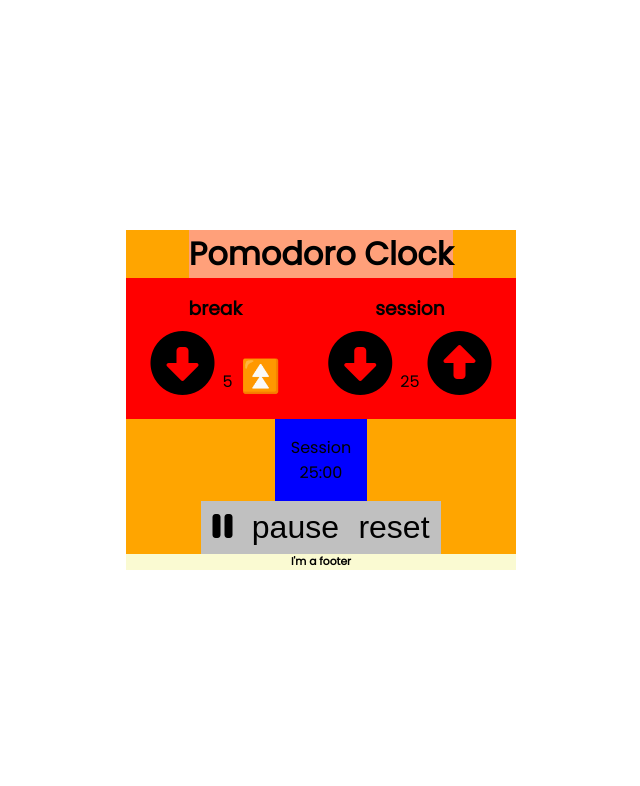
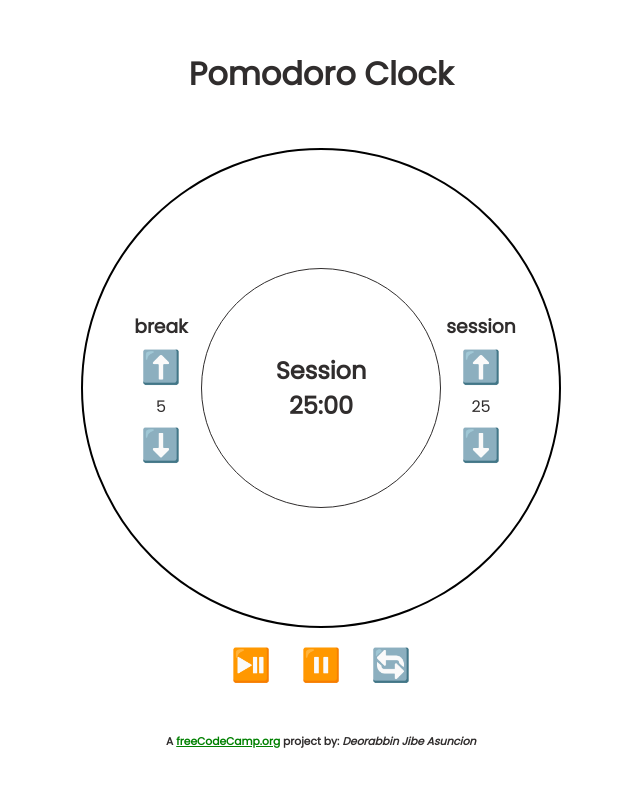
Before and after one commit to djma777/fcc-pomodoro-clock-v2, a React (Create React App) app: page / in a window 1280 px wide. Shown: the top 786 px of the page, without its empty margins (319-959 px from the left). Built offline with nearby package versions, Linux system fonts and the light colour scheme.

Commit message:
minimal styles done. 29/29.

```diff
--- a/src/App.js
+++ b/src/App.js
@@ -155,43 +155,53 @@ function App() {
         <Title>Pomodoro Clock</Title>
         <LengthControlsWrapper>
           <LengthControls id="break">
-            <Button id="break-decrement" handleClick={handleClick}>
-              <i className="fas fa-arrow-alt-circle-down fa-2x"></i>
+            <Button id="break-increment" handleClick={handleClick}>
+              <span role="img" aria-label="" aria-labelledby="">
+                ⬆️
+              </span>
             </Button>
             <span id="break-length">{Math.floor(breakLength / 60)}</span>
-            <Button id="break-increment" handleClick={handleClick}>
-              &#9195;
+            <Button id="break-decrement" handleClick={handleClick}>
+              <span role="img" aria-label="" aria-labelledby="">
+                ⬇️
+              </span>
             </Button>
           </LengthControls>
+          <TimerWrapper play={play} phase={phase} timeLeft={timeLeft} />
           <LengthControls id="session" length={sessionLength}>
-            <Button id="session-decrement" handleClick={handleClick}>
-              <i className="fas fa-arrow-alt-circle-down fa-2x"></i>
+            <Button id="session-increment" handleClick={handleClick}>
+              <span role="img" aria-label="" aria-labelledby="">
+                ⬆️
+              </span>
             </Button>
             <span id="session-length">{Math.floor(sessionLength / 60)}</span>
-            <Button id="session-increment" handleClick={handleClick}>
-              <i className="fas fa-arrow-alt-circle-up fa-2x"></i>
+            <Button id="session-decrement" handleClick={handleClick}>
+              <span role="img" aria-label="" aria-labelledby="">
+                ⬇️
+              </span>
             </Button>
           </LengthControls>
         </LengthControlsWrapper>
-        <TimerWrapper play={play} phase={phase} timeLeft={timeLeft} />
-
         <BottomControlsWrapper>
           <Button id="start_stop" handleClick={handleClick}>
-            {!play ? (
-              <i className="fas fa-pause"></i>
-            ) : (
-              <i className="fas fa-play"></i>
-            )}
+            <span role="img" aria-label="" aria-labelledby="">
+              ⏯️
+            </span>
           </Button>
           <Button id="pause" handleClick={handleClick}>
-            pause
+            <span role="img" aria-label="" aria-labelledby="">
+              ⏸️
+            </span>
           </Button>
           <Button id="reset" handleClick={handleClick}>
-            reset
+            <span role="img" aria-label="" aria-labelledby="">
+              🔄
+            </span>
           </Button>
         </BottomControlsWrapper>
+        <Footer />
       </AppWrapper>
-      <Footer />
+
       <Audio audioRef={audioRef} timeLeft={timeLeft} />
     </>
   );
--- a/src/GlobalStyles.js
+++ b/src/GlobalStyles.js
@@ -9,10 +9,16 @@ export const GlobalStyles = createGlobalStyle`
 
     body {
         font-family: 'Poppins', sans-serif;
+        color: #302d2d;
         display: flex;
         flex-direction: column;
         justify-content: center;
         align-items: center;
         height: 100vh;
+
+    }
+
+    button > * {
+        pointer-events: none;
     }
 `;
--- a/src/components/AppWrapper/AppWrapper.styled.js
+++ b/src/components/AppWrapper/AppWrapper.styled.js
@@ -1,9 +1,10 @@
 import styled from "styled-components";
 
 export const StyledAppWrapper = styled.div`
-  background-color: orange;
   display: flex;
   flex-direction: column;
-  justify-content: center;
+  justify-content: space-evenly;
   align-items: center;
+  height: 100vh;
+  width: 100%;
 `;
--- a/src/components/BottomControlsWrapper/BottomControlsWrapper.styled.js
+++ b/src/components/BottomControlsWrapper/BottomControlsWrapper.styled.js
@@ -1,7 +1,7 @@
 import styled from "styled-components";
 
 export const StyledBottomControlsWrapper = styled.div`
-  background-color: silver;
+  margin-top: -2rem;
   width: 15rem;
   display: flex;
   flex-direction: row;
--- a/src/components/Button/Button.styled.js
+++ b/src/components/Button/Button.styled.js
@@ -1,17 +1,16 @@
 import styled from "styled-components";
 
 export const StyledButton = styled.button`
-  padding: 0.5rem;
   background-color: transparent;
   border: none;
   outline: none;
   font-size: 2rem;
+  cursor: pointer;
 
   :active {
     transform: translateY(3px);
   }
 
   :hover {
-    font-size: 2.25rem;
   }
 `;
--- a/src/components/Footer/Footer.js
+++ b/src/components/Footer/Footer.js
@@ -5,7 +5,17 @@ import { StyledFooter } from "./Footer.styled";
 const Footer = () => {
   return (
     <StyledFooter>
-      <h6>I'm a footer</h6>
+      <h6>
+        A{" "}
+        <a
+          href="https://www.freecodecamp.org"
+          alt="link to freecodecamp.org"
+          target="_blank"
+        >
+          freeCodeCamp.org
+        </a>{" "}
+        project by: <span id="author">Deorabbin Jibe Asuncion</span>
+      </h6>
     </StyledFooter>
   );
 };
--- a/src/components/Footer/Footer.styled.js
+++ b/src/components/Footer/Footer.styled.js
@@ -5,5 +5,13 @@ export const StyledFooter = styled.footer`
   flex-direction: row;
   justify-content: center;
   align-items: center;
-  background-color: lightgoldenrodyellow;
+
+  #author {
+    font-style: italic;
+    font-weight: bold;
+  }
+
+  a {
+    color: green;
+  }
 `;
--- a/src/components/LengthControls/LengthControls.styled.js
+++ b/src/components/LengthControls/LengthControls.styled.js
@@ -1,7 +1,12 @@
 import styled from "styled-components";
 
 export const StyledLengthControls = styled.div`
-  background-color: red;
-  padding: 1rem;
+  display: flex;
+  flex-direction: column;
+  justify-content: space-around;
+  align-items: center;
+
+  width: 5rem;
+  height: 10rem;
   text-align: center;
 `;
--- a/src/components/LengthControlsWrapper/LengthControlsWrapper.styled.js
+++ b/src/components/LengthControlsWrapper/LengthControlsWrapper.styled.js
@@ -3,7 +3,12 @@ import styled from "styled-components";
 export const StyledLengthControlsWrapper = styled.div`
   display: flex;
   flex-direction: row;
-  justify-content: space-evenly;
+  justify-content: center;
   align-items: center;
-  width: 100%;
+
+  width: 30rem;
+  height: 30rem;
+  border-radius: 50%;
+
+  border: 2px solid black;
 `;
--- a/src/components/TimerWrapper/TimerWrapper.styled.js
+++ b/src/components/TimerWrapper/TimerWrapper.styled.js
@@ -5,6 +5,13 @@ export const StyledTimerWrapper = styled.div`
   flex-direction: column;
   justify-content: center;
   align-items: center;
-  padding: 1rem;
-  background-color: blue;
+
+  height: 15rem;
+  width: 15rem;
+  border-radius: 50%;
+
+  border: 1px solid #302d2d;
+
+  font-size: 1.5rem;
+  font-weight: bold;
 `;
--- a/src/components/Title/Title.styled.js
+++ b/src/components/Title/Title.styled.js
@@ -5,7 +5,6 @@ export const StyledTitle = styled.div`
   flex-direction: column;
   justify-content: center;
   align-items: center;
-  background-color: lightsalmon;
 
   h1 {
     text-align: center;
```
